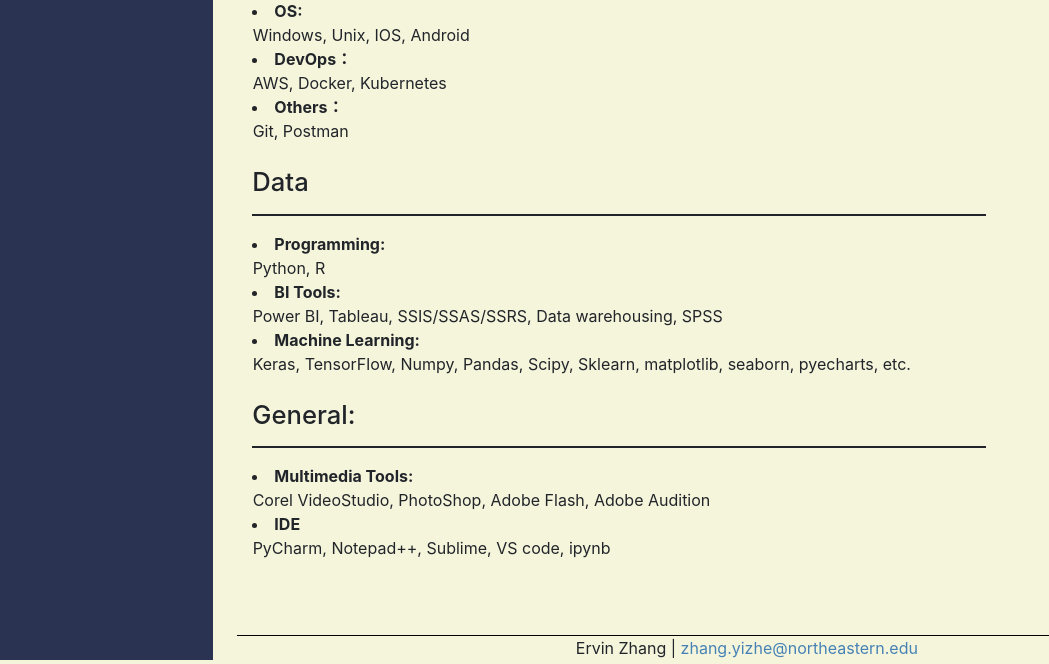
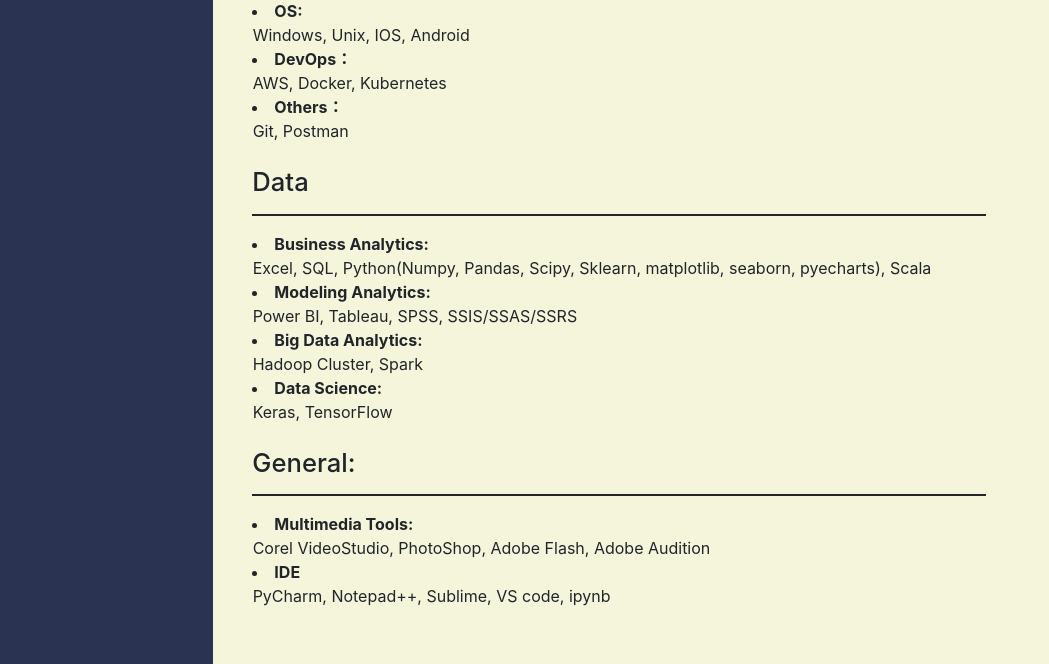
Before and after one commit to YizheZhang-Ervin/EasyEZ_V2, a Django app: page /fullstack/ in a window 1280 px wide. Shown: the part 1228-1892 px from the top of the page, without its empty margins (0-1049 px from the left). Run offline with Django 3.2, Linux system fonts and the light colour scheme; some libraries are stand-ins or nearby versions.

Commit message:
update skills

```diff
--- a/Blog/templates/fullstack.html
+++ b/Blog/templates/fullstack.html
@@ -67,12 +67,14 @@
                 <!-- Data -->
                 <h3 id="t4">Data</h3>
                 <hr class="bg-dark" style="border:1px solid">
-                <li><strong>Programming:</strong></li>
-                <p>Python, R</p>
-                <li><strong>BI Tools:</strong></li>
-                <p>Power BI, Tableau, SSIS/SSAS/SSRS, Data warehousing, SPSS</p>
-                <li><strong>Machine Learning:</strong></li>
-                <p>Keras, TensorFlow, Numpy, Pandas, Scipy, Sklearn, matplotlib, seaborn, pyecharts, etc.</p>
+                <li><strong>Business Analytics:</strong></li>
+                <p>Excel, SQL, Python(Numpy, Pandas, Scipy, Sklearn, matplotlib, seaborn, pyecharts), Scala</p>
+                <li><strong>Modeling Analytics:</strong></li>
+                <p>Power BI, Tableau, SPSS, SSIS/SSAS/SSRS</p>
+                <li><strong>Big Data Analytics:</strong></li>
+                <p>Hadoop Cluster, Spark</p>
+                <li><strong>Data Science:</strong></li>
+                <p>Keras, TensorFlow</p>
                 <br>
                 <!-- general -->
                 <h3 id="t5">General:</h3>
--- a/Blog/templates/introduction.html
+++ b/Blog/templates/introduction.html
@@ -116,11 +116,11 @@
                     <!-- skills -->
                     <h3 id="p2">Skills Overview</h3>
                     <hr class="bg-dark" style="border:1px solid">
-                    <details style="margin:0 auto " open=""><summary><b>Programming Languages</b></summary><a href="/article/1/">Python</a>, Java, SQL, HTML5/CSS3, SCSS, JavaScript, TypeScript</details>
+                    <details style="margin:0 auto " open=""><summary><b>Programming Languages</b></summary><a href="/article/1/">Python</a>, Scala, Java, SQL, HTML5/CSS3, SCSS, JavaScript, TypeScript</details>
                     <details style="margin:0 auto " open=""><summary><b>Frameworks</b></summary>Angular, React, Django, Flask, Tornado, Express(node.js), Bootstrap, Scrapy, Selenium</details>
                     <details style="margin:0 auto " open=""><summary><b>Databases</b></summary>MS SQL Server, Oracle, SQLite, MySQL, PostgreSQL, MongoDB</details>
                     <details style="margin:0 auto " open=""><summary><b>Operation Systems</b></summary>Windows, Unix, IOS, Android</details>
-                    <details style="margin:0 auto " open=""><summary><b>Data Tools</b></summary>Power BI, SSIS/SSAS/SSRS, SPSS, R, Keras, TensorFlow</details>
+                    <details style="margin:0 auto " open=""><summary><b>Data Tools</b></summary>Power BI, SSIS/SSAS/SSRS, SPSS, R, Keras, TensorFlow, Spark</details>
                     <details style="margin:0 auto " open=""><summary><b>Product</b></summary>Axure RP, Adobe XD, Office Visio/PPT/Excel/Word, Mind Manager</details>
                     <details style="margin:0 auto " open=""><summary><b>Multimedia Tools</b></summary>Corel VideoStudio, PhotoShop, Adobe Flash, Adobe Audition</details>
                     <details style="margin:0 auto " open=""><summary><b>Other</b></summary>Git, Postman</details>
```
